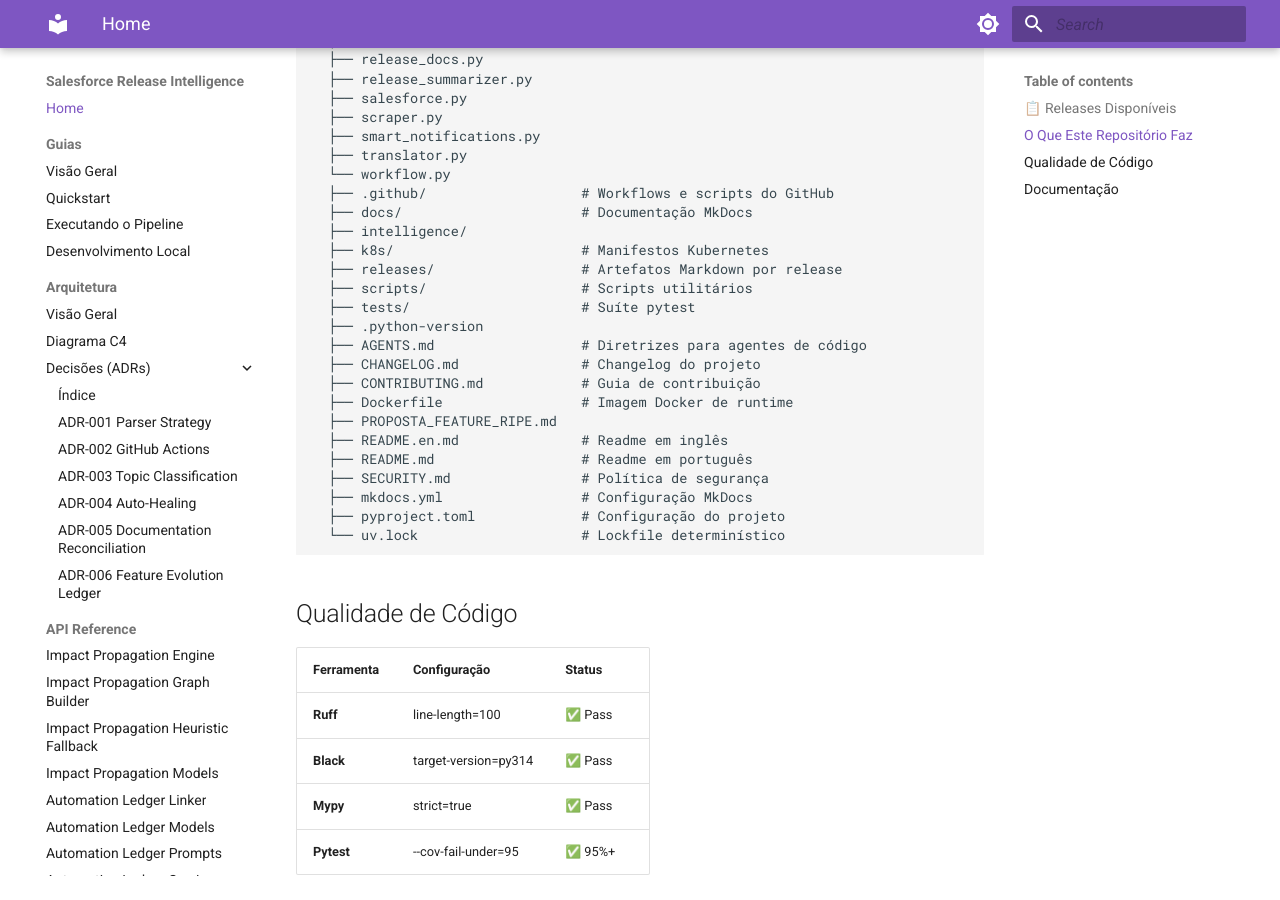
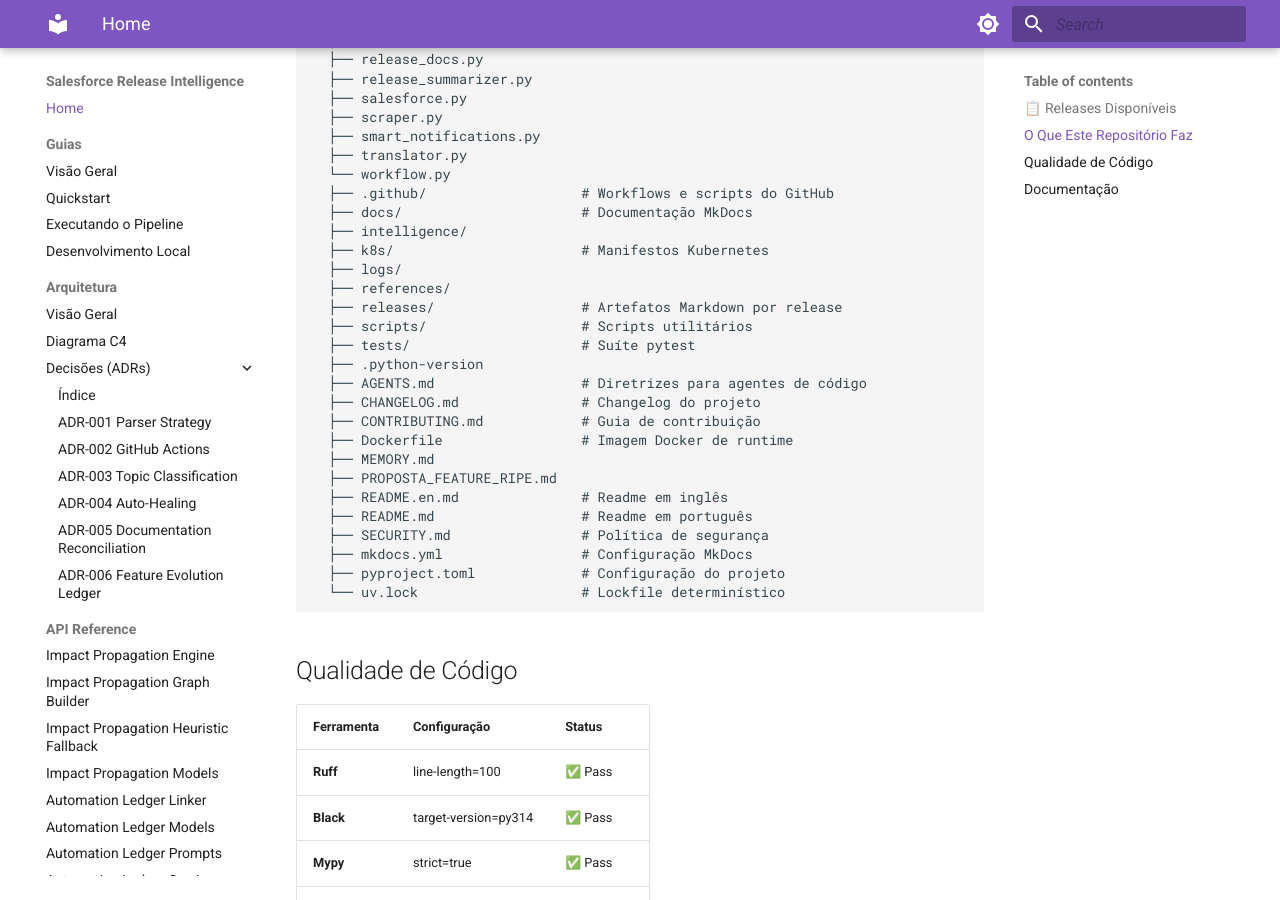
Before and after one commit to Fatal1tyBarucco/Salesforce-WebDev, an MkDocs documentation site: the page built from docs/index.md, in a window 1280 px wide and 900 px high, scrolled down 7354 px. Built offline with MkDocs 1.6.1 and Material for MkDocs 9.7.7, drawn with Linux system fonts in a browser that asks for light colours.

````diff
--- a/docs/index.md
+++ b/docs/index.md
@@ -376,6 +376,8 @@
   ├── docs/                      # Documentação MkDocs
   ├── intelligence/
   ├── k8s/                       # Manifestos Kubernetes
+  ├── logs/
+  ├── references/
   ├── releases/                  # Artefatos Markdown por release
   ├── scripts/                   # Scripts utilitários
   ├── tests/                     # Suíte pytest
@@ -384,6 +386,7 @@
   ├── CHANGELOG.md               # Changelog do projeto
   ├── CONTRIBUTING.md            # Guia de contribuição
   ├── Dockerfile                 # Imagem Docker de runtime
+  ├── MEMORY.md
   ├── PROPOSTA_FEATURE_RIPE.md
   ├── README.en.md               # Readme em inglês
   ├── README.md                  # Readme em português
@@ -391,7 +394,6 @@
   ├── mkdocs.yml                 # Configuração MkDocs
   ├── pyproject.toml             # Configuração do projeto
   └── uv.lock                    # Lockfile determinístico
-
 ```
 
 ## Qualidade de Código
````
Also changed, not shown: docs/.documentation-manifest.json.
